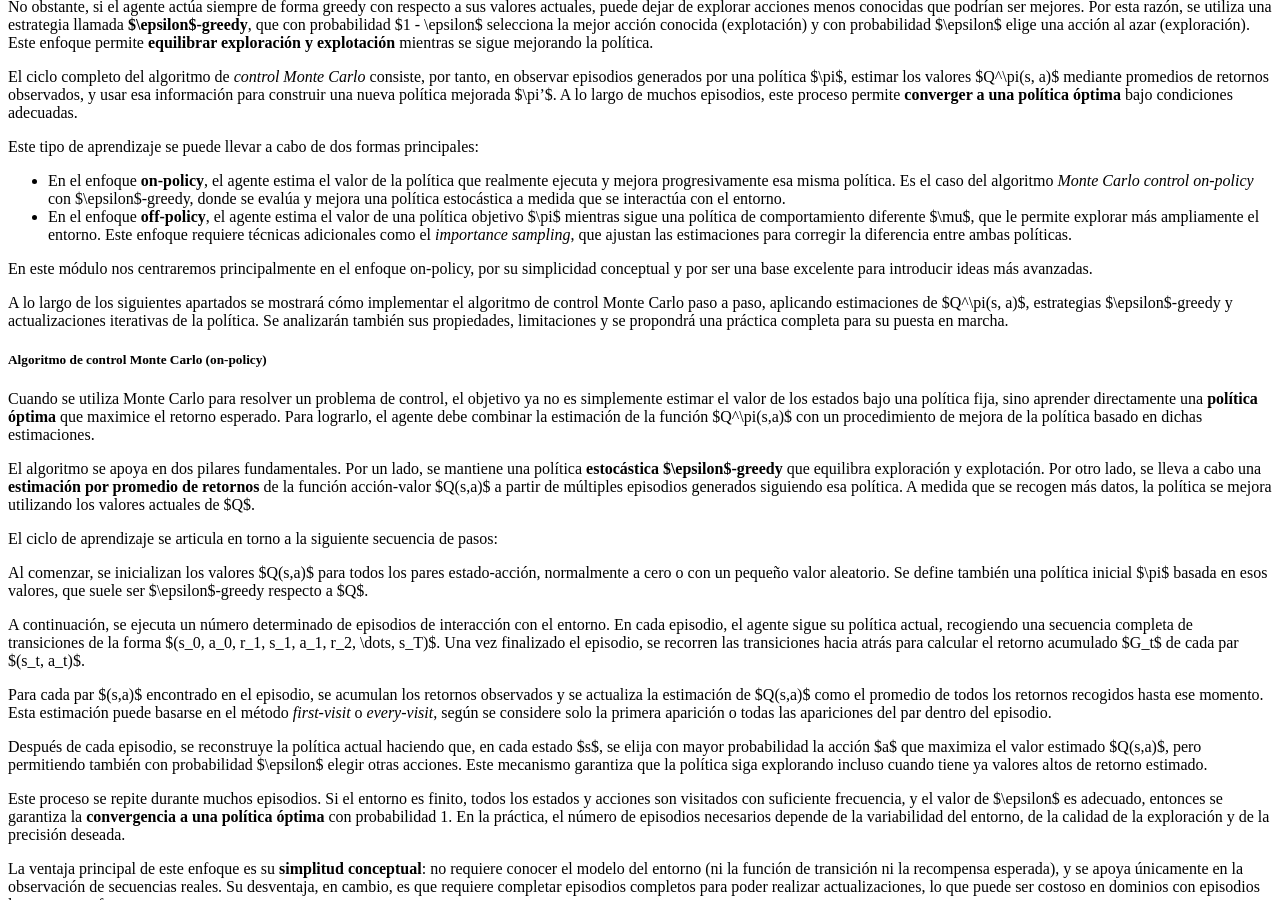
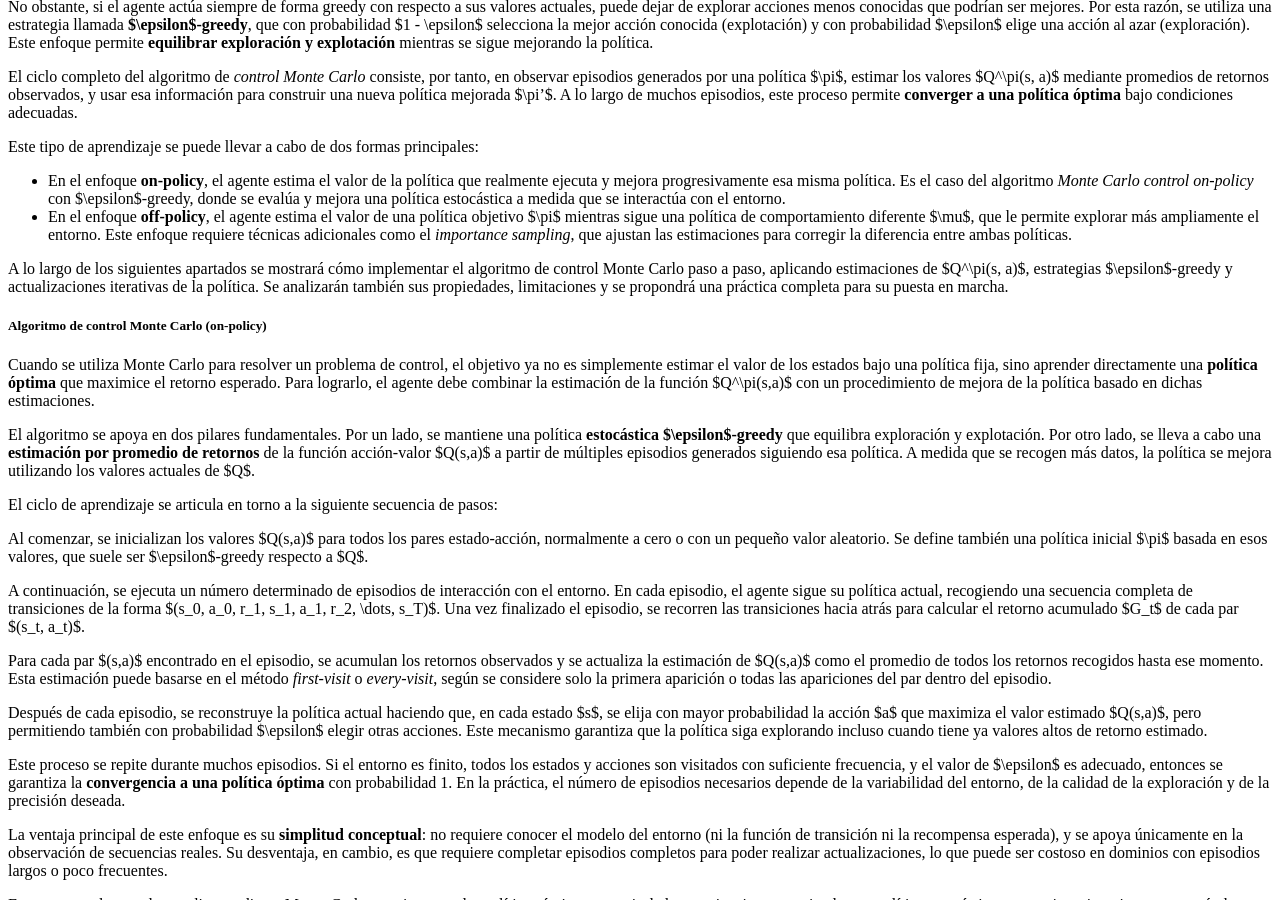
Before and after one commit to sebamendoza-eusa/ML_101, a Jekyll site: the page built from 04-ML_Refuerzo/02-algoritmos-rl.md, in a window 1280 px wide and 900 px high, scrolled down 15625 px. Built offline with Jekyll 4.4.1, drawn with Linux system fonts in a browser that asks for light colours; our own code applies the rules of GitHub Pages for plain Markdown files; formulas are drawn with MathJax 3.

Commit message:
Aprendizaje refuerzo - Algoritmos

```diff
--- a/04-ML_Refuerzo/02-algoritmos-rl.md
+++ b/04-ML_Refuerzo/02-algoritmos-rl.md
@@ -708,8 +708,6 @@ Este tipo de aprendizaje se puede llevar a cabo de dos formas principales:
 
 - En el enfoque **on-policy**, el agente estima el valor de la política que realmente ejecuta y mejora progresivamente esa misma política. Es el caso del algoritmo *Monte Carlo control on-policy* con $\epsilon$-greedy, donde se evalúa y mejora una política estocástica a medida que se interactúa con el entorno.
 - En el enfoque **off-policy**, el agente estima el valor de una política objetivo $\pi$ mientras sigue una política de comportamiento diferente $\mu$, que le permite explorar más ampliamente el entorno. Este enfoque requiere técnicas adicionales como el *importance sampling*, que ajustan las estimaciones para corregir la diferencia entre ambas políticas.
-
-En este módulo nos centraremos principalmente en el enfoque on-policy, por su simplicidad conceptual y por ser una base excelente para introducir ideas más avanzadas.
 
 A lo largo de los siguientes apartados se mostrará cómo implementar el algoritmo de control Monte Carlo paso a paso, aplicando estimaciones de $Q^\pi(s, a)$, estrategias $\epsilon$-greedy y actualizaciones iterativas de la política. Se analizarán también sus propiedades, limitaciones y se propondrá una práctica completa para su puesta en marcha.
 
```
